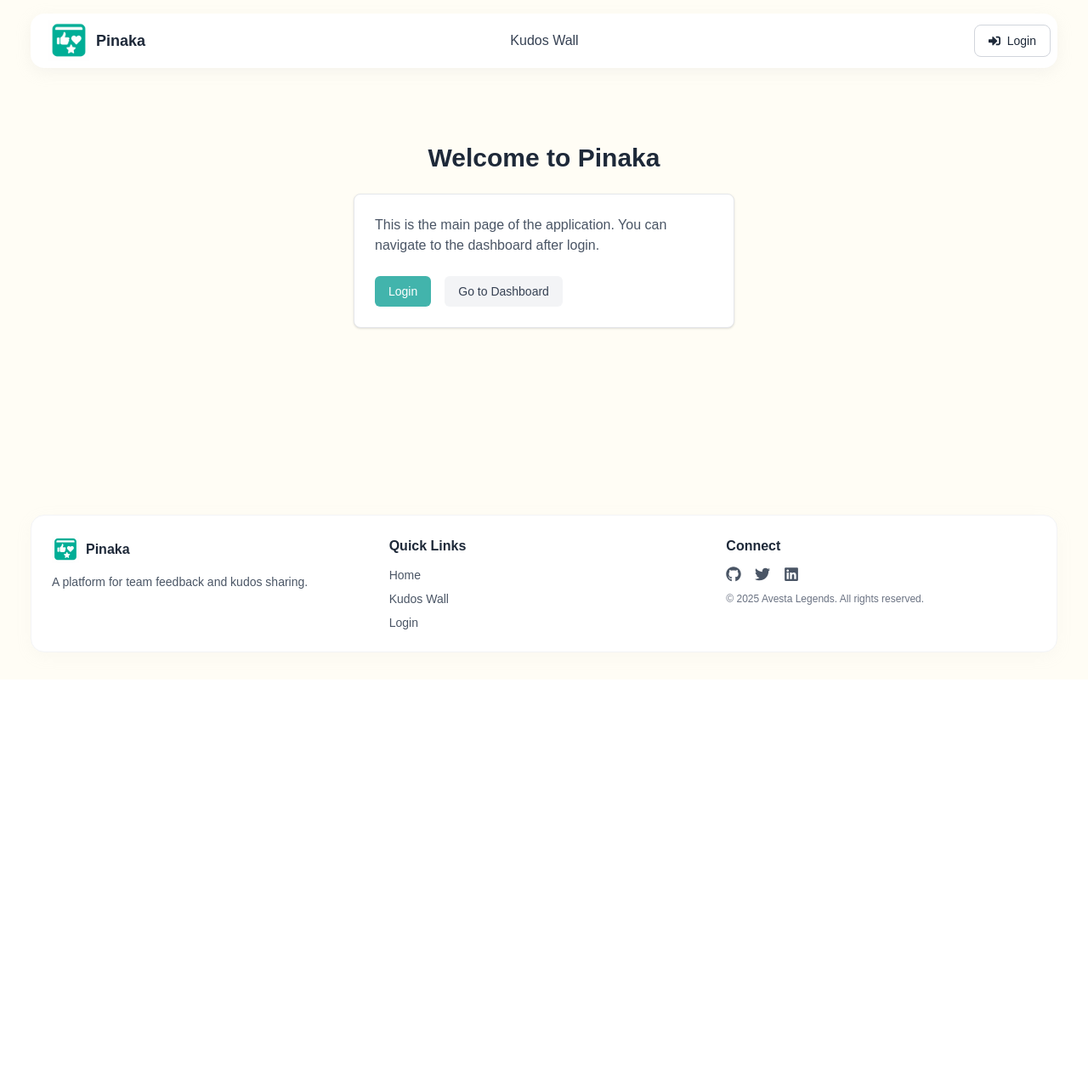
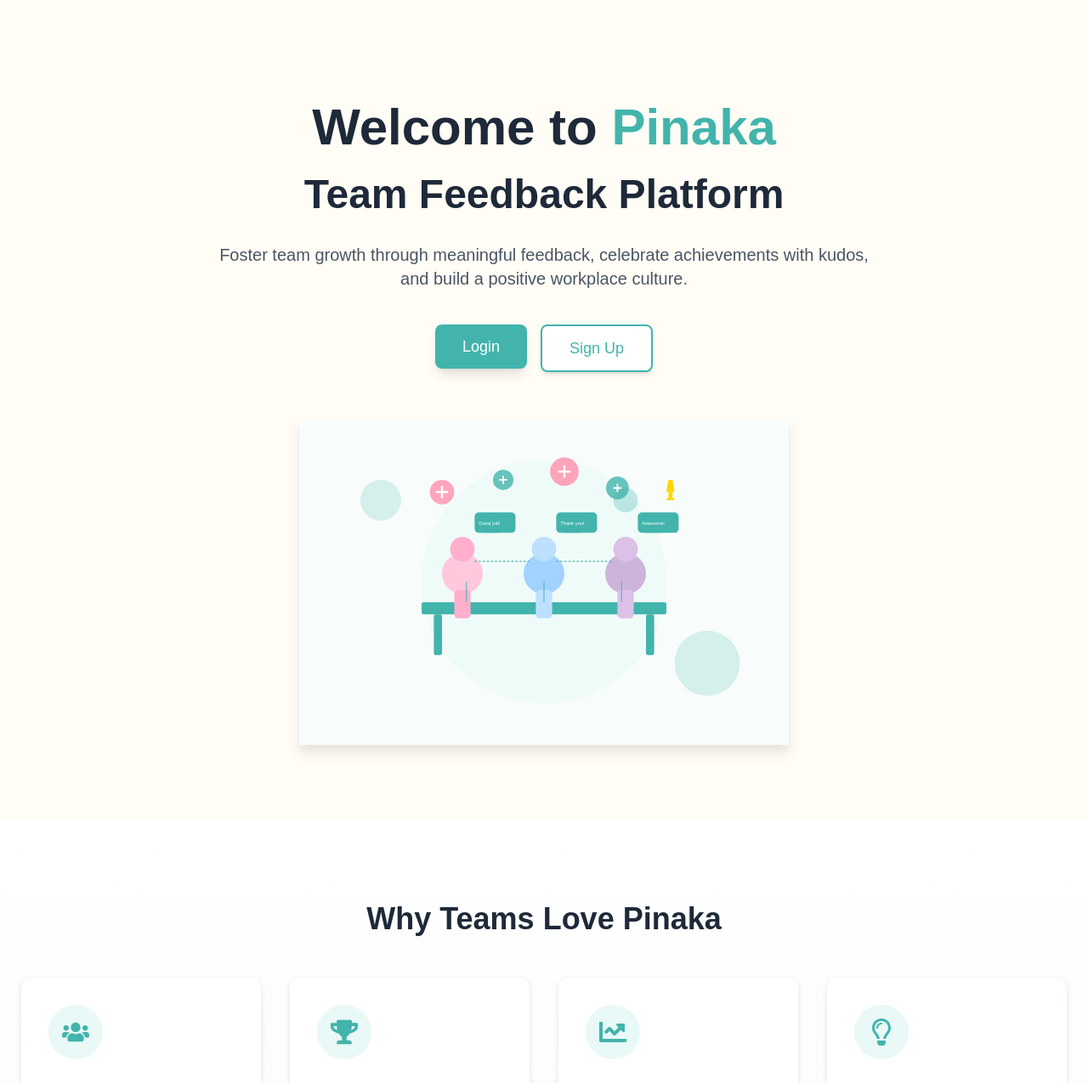
Before and after one commit to krhambaliyaavesta/pinaka-frontend, a Next.js app: page / in a window 1280 px wide. Shown: the top 1275 px of the page at 85% size. Before the commit the page ends 800 px from the top, so only its background shows below. Built offline with nearby package versions, Linux system fonts and the light colour scheme; no server answers.

Commit message:
fix: home page added
Signed-off-by: simran-at <simran.kaur@avestatechnologies.com>

```diff
--- a/package.json
+++ b/package.json
@@ -12,6 +12,7 @@
   },
   "dependencies": {
     "axios": "^1.9.0",
+    "framer-motion": "^11.18.2",
     "next": "15.3.2",
     "react": "^19.0.0",
     "react-dom": "^19.0.0",
--- /dev/null
+++ b/src/app/constants/features.ts
@@ -0,0 +1,35 @@
+import { IconType } from "react-icons";
+import { FaUsers, FaChartLine, FaRegLightbulb, FaTrophy } from "react-icons/fa";
+
+export interface Feature {
+  icon: IconType;
+  title: string;
+  description: string;
+}
+
+export const features: Feature[] = [
+  {
+    icon: FaUsers,
+    title: "Team Feedback",
+    description:
+      "Give and receive constructive feedback that helps everyone grow together.",
+  },
+  {
+    icon: FaTrophy,
+    title: "Kudos Wall",
+    description:
+      "Celebrate achievements and recognize great work in a public space.",
+  },
+  {
+    icon: FaChartLine,
+    title: "Progress Tracking",
+    description:
+      "Track individual and team growth over time with detailed analytics.",
+  },
+  {
+    icon: FaRegLightbulb,
+    title: "Actionable Insights",
+    description:
+      "Get insights that matter to help your team improve continuously.",
+  },
+];
--- a/src/app/login/page.tsx
+++ b/src/app/login/page.tsx
@@ -1,53 +1,47 @@
-import { cookies } from "next/headers";
-import { redirect } from "next/navigation";
+"use client";
+
+import { useRouter } from "next/navigation";
 import { SigninSignUp } from "@/presentation/pages/auth/SigninSignUp";
+import { useEffect, useState } from "react";
+import { useAuth } from "@/modules/auth";
+import { UserStatus } from "@/modules/auth/domain/enums";
 
-/**
- * Authentication check for the login page - redirects to kudos-wall if already authenticated
- */
-async function checkAlreadyAuthenticated() {
-  // Get the cookies
-  const cookieStore = await cookies();
-  const authToken = cookieStore.get("auth_token");
+export default function LoginPage() {
+  const [initialView, setInitialView] = useState<"signin" | "signup">("signin");
+  const router = useRouter();
+  const { user, isLoading } = useAuth();
 
-  if (authToken && authToken.value) {
-    // Verify the auth token with the backend before redirecting
-    try {
-      const response = await fetch(
-        `${process.env.NEXT_PUBLIC_API_URL}/api/auth/me`,
-        {
-          headers: {
-            Authorization: `Bearer ${authToken.value}`,
-          },
-          cache: "no-store",
-        }
-      );
+  // Effect to handle redirection when authenticated and to check local storage
+  useEffect(() => {
+    // Only redirect if we're not still loading
+    if (!isLoading) {
+      // Check if user is authenticated and approved
+      if (user && user.approvalStatus === UserStatus.APPROVED) {
+        router.push("/kudos-wall");
+        return;
+      }
 
-      if (response.ok) {
-        const responseData = await response.json();
+      // Check if we should redirect to waiting approval page
+      if (user && user.approvalStatus === UserStatus.PENDING) {
+        router.push("/waiting-approval");
+        return;
+      }
+    }
 
-        // Only redirect if the token is actually valid and has the expected structure
-        if (
-          responseData.status === "success" &&
-          responseData.data &&
-          responseData.data.id
-        ) {
-          redirect("/kudos-wall");
-        }
-      }
-    } catch (error) {
-      console.error("Auth verification error:", error);
-      // Continue to login page if verification fails
+    // Check if we should show the signup view based on localStorage
+    const storedView = localStorage.getItem("authView");
+    if (storedView === "signup") {
+      setInitialView("signup");
+      // Clear the stored view to prevent it from persisting on page refreshes
+      localStorage.removeItem("authView");
     }
+  }, [user, isLoading, router]);
+
+  // If we're still loading, return a placeholder (could be improved with a loading spinner)
+  if (isLoading) {
+    return <div className="min-h-screen bg-[#FFFDF5] flex items-center justify-center">Loading...</div>;
   }
 
-  return null;
+  // If not authenticated or auth check complete, show the login/signup page
+  return <SigninSignUp initialView={initialView} />;
 }
-
-export default async function LoginPage() {
-  // Check if user is already authenticated
-  await checkAlreadyAuthenticated();
-
-  // If not authenticated, show login page
-  return <SigninSignUp initialView="signin" />;
-}
--- a/src/app/page.tsx
+++ b/src/app/page.tsx
@@ -1,28 +1,297 @@
+"use client";
+
+import { useState, useEffect } from "react";
 import Link from "next/link";
+import Image from "next/image";
+import { motion } from "framer-motion";
+import teamCollaboration from "/public/images/team-collaboration.svg";
+import { features, Feature } from "./constants/features";
 
 export default function Home() {
+  const [isLoaded, setIsLoaded] = useState(false);
+
+  useEffect(() => {
+    setIsLoaded(true);
+  }, []);
+
+  // Animation variants
+  const containerVariants = {
+    hidden: { opacity: 0 },
+    visible: {
+      opacity: 1,
+      transition: {
+        staggerChildren: 0.2,
+        delayChildren: 0.3,
+      },
+    },
+  };
+
+  const itemVariants = {
+    hidden: { y: 20, opacity: 0 },
+    visible: {
+      y: 0,
+      opacity: 1,
+      transition: { type: "spring", stiffness: 100 },
+    },
+  };
+
+  const featureCardVariants = {
+    hidden: { opacity: 0, scale: 0.8 },
+    visible: {
+      opacity: 1,
+      scale: 1,
+      transition: { type: "spring", stiffness: 100, delay: 0.4 },
+    },
+    hover: {
+      scale: 1.05,
+      boxShadow: "0px 10px 25px rgba(0,0,0,0.1)",
+      transition: { type: "spring", stiffness: 400, damping: 10 },
+    },
+  };
+
+  const buttonVariants = {
+    hidden: { opacity: 0, scale: 0.8 },
+    visible: { opacity: 1, scale: 1 },
+    hover: {
+      scale: 1.05,
+      boxShadow: "0px 8px 15px rgba(66, 180, 172, 0.4)",
+      transition: {
+        type: "spring",
+        stiffness: 500,
+        damping: 15,
+      },
+    },
+  };
+
+  const renderButtons = () => {
     return (
-    <div className="flex flex-col items-center justify-center py-12">
-      <h1 className="text-3xl font-bold mb-6 text-gray-800">
-        Welcome to Pinaka
-      </h1>
-      <div className="bg-white p-6 rounded-lg shadow-sm border border-gray-200 w-full max-w-md">
-        <p className="text-gray-600 mb-6">
-          This is the main page of the application. You can navigate to the
-          dashboard after login.
-        </p>
+      <motion.div
+        className="flex flex-wrap justify-center gap-4"
+        variants={itemVariants}
+      >
+        <motion.div variants={buttonVariants}>
           <Link
             href="/login"
-          className="bg-[#42B4AC] text-white px-4 py-2 rounded-md text-sm inline-block mr-4"
+            className="bg-[#42B4AC] text-white px-8 py-3 rounded-lg text-lg font-medium inline-block shadow-lg transition-all duration-300 hover:bg-[#2A9D96]"
           >
             Login
           </Link>
+        </motion.div>
+        <motion.div variants={buttonVariants}>
           <Link
-          href="/dashboard"
-          className="bg-gray-100 text-gray-700 px-4 py-2 rounded-md text-sm inline-block"
+            href="/login"
+            className="bg-white text-[#42B4AC] border-2 border-[#42B4AC] px-8 py-3 rounded-lg text-lg font-medium inline-block shadow-md transition-all duration-300 hover:bg-[#F1FBF9]"
           >
-          Go to Dashboard
+            Sign Up
           </Link>
+        </motion.div>
+      </motion.div>
+    );
+  };
+
+  const renderOnLoadDecorativeElements = () => {
+    return (
+      <>
+        <div className="absolute top-8 left-8 w-16 h-16 bg-[#42B4AC] opacity-70 rounded-md transform -rotate-12 -z-10 hidden md:block"></div>
+        <div className="absolute bottom-8 right-8 w-20 h-8 bg-[#42B4AC] opacity-70 rounded-sm -z-10 hidden md:block"></div>
+        <div className="absolute bottom-20 left-1/4 w-8 h-8 bg-[#42B4AC] opacity-40 rounded-md transform rotate-45 -z-10 hidden lg:block"></div>
+        <div className="absolute top-1/3 right-12 w-4 h-16 bg-[#42B4AC] opacity-30 rounded-sm transform -rotate-12 -z-10 hidden lg:block"></div>
+      </>
+    );
+  };
+
+  const renderAnimatedIllustration = () => {
+    return (
+      <motion.div
+        className="mt-12 md:mt-16 flex justify-center"
+        variants={itemVariants}
+        transition={{ delay: 0.6 }}
+      >
+        <motion.div
+          initial={{ y: 10 }}
+          animate={{ y: -10 }}
+          transition={{
+            repeat: Infinity,
+            repeatType: "reverse",
+            duration: 2,
+            ease: "easeInOut",
+          }}
+          className="relative w-full max-w-2xl h-64 md:h-96"
+        >
+          <Image
+            src={teamCollaboration}
+            alt="Team collaboration"
+            fill
+            objectFit="contain"
+            className="drop-shadow-xl"
+          />
+        </motion.div>
+      </motion.div>
+    );
+  };
+
+  const renderFeatures = () => {
+    return (
+      <div className="grid grid-cols-1 md:grid-cols-2 lg:grid-cols-4 gap-8">
+        {features.map((feature, index) => {
+          const Icon = feature.icon;
+          return (
+            <motion.div
+              key={index}
+              className="bg-white p-8 rounded-xl shadow-md border border-gray-100"
+              variants={featureCardVariants}
+              transition={{ delay: index * 0.1 }}
+            >
+              <div className="bg-[#E8F9F7] w-16 h-16 rounded-full flex items-center justify-center mb-6">
+                <Icon className="w-8 h-8 text-[#42B4AC]" />
+              </div>
+              <h3 className="text-xl font-semibold mb-3 text-gray-800">
+                {feature.title}
+              </h3>
+              <p className="text-gray-600">{feature.description}</p>
+            </motion.div>
+          );
+        })}
+      </div>
+    );
+  };
+
+  const renderHeroSection = () => {
+    return (
+      <motion.section
+        className="flex flex-col py-16 md:py-20 relative overflow-hidden"
+        initial="hidden"
+        animate={isLoaded ? "visible" : "hidden"}
+        variants={containerVariants}
+      >
+        {/* Decorative elements */}
+        <motion.div
+          className="absolute top-1/4 left-1/4 w-20 h-20 bg-[#42B4AC] rounded-full opacity-20 -z-10"
+          initial={{ opacity: 0 }}
+          animate={{
+            opacity: [0, 0.7, 0.5, 0.7],
+          }}
+          transition={{
+            duration: 2,
+            repeat: Infinity,
+            repeatType: "reverse",
+          }}
+        />
+        <motion.div
+          className="absolute bottom-1/3 right-1/4 w-32 h-32 bg-[#42B4AC] rounded-full opacity-20 -z-10"
+          initial={{ opacity: 0 }}
+          animate={{
+            opacity: [0, 0.7, 0.5, 0.7],
+          }}
+          transition={{
+            duration: 2,
+            repeat: Infinity,
+            repeatType: "reverse",
+            delay: 0.2,
+          }}
+        />
+        <motion.div
+          className="absolute bottom-1/4 left-1/3 w-16 h-16 bg-[#42B4AC] rounded-full opacity-20 -z-10"
+          initial={{ opacity: 0 }}
+          animate={{
+            opacity: [0, 0.7, 0.5, 0.7],
+          }}
+          transition={{
+            duration: 2,
+            repeat: Infinity,
+            repeatType: "reverse",
+            delay: 0.4,
+          }}
+        />
+
+        <div className="text-center mx-auto max-w-4xl px-6 mt-8">
+          <motion.h1
+            className="text-4xl md:text-6xl font-bold mb-6 text-gray-800 leading-tight"
+            variants={itemVariants}
+          >
+            Welcome to <span className="text-[#42B4AC]">Pinaka</span>
+            <br />
+            <span className="text-3xl md:text-5xl">Team Feedback Platform</span>
+          </motion.h1>
+
+          <motion.p
+            className="text-lg md:text-xl text-gray-600 mb-10 max-w-3xl mx-auto"
+            variants={itemVariants}
+          >
+            Foster team growth through meaningful feedback, celebrate
+            achievements with kudos, and build a positive workplace culture.
+          </motion.p>
+
+          {renderButtons()}
+        </div>
+
+        {renderAnimatedIllustration()}
+      </motion.section>
+    );
+  };
+
+  return (
+    <div className="min-h-screen flex flex-col bg-[#FFFDF5] relative overflow-hidden">
+      {renderOnLoadDecorativeElements()}
+
+      <div className="flex-grow">
+        {renderHeroSection()}
+
+        <motion.section
+          className="py-16 md:py-24 bg-gradient-to-b from-white to-gray-50"
+          initial="hidden"
+          whileInView="visible"
+          viewport={{ once: true, amount: 0.2 }}
+          variants={containerVariants}
+        >
+          <div className="max-w-7xl mx-auto px-6">
+            <motion.h2
+              className="text-3xl md:text-4xl font-bold text-center mb-12 text-gray-800"
+              variants={itemVariants}
+            >
+              Why Teams Love Pinaka
+            </motion.h2>
+
+            {renderFeatures()}
+          </div>
+        </motion.section>
+
+        <motion.section
+          className="py-16 md:py-24 bg-gradient-to-br from-[#42B4AC] to-[#2C9088] text-white"
+          initial="hidden"
+          whileInView="visible"
+          viewport={{ once: true, amount: 0.2 }}
+          variants={containerVariants}
+        >
+          <div className="max-w-4xl mx-auto px-6 text-center">
+            <motion.h2
+              className="text-3xl md:text-4xl font-bold mb-6"
+              variants={itemVariants}
+            >
+              Ready to Transform Your Team Experience?
+            </motion.h2>
+            <motion.p
+              className="text-lg md:text-xl mb-10 opacity-90"
+              variants={itemVariants}
+            >
+              Join thousands of teams who use Pinaka to foster growth,
+              recognition, and positive workplace culture.
+            </motion.p>
+            <motion.div variants={itemVariants}>
+              <motion.div
+                variants={buttonVariants}
+                className="inline-block"
+              >
+                <Link
+                  href="/login"
+                  className="bg-white text-[#42B4AC] px-8 py-3 rounded-lg text-lg font-medium shadow-lg inline-block transition-all duration-300 hover:bg-[#F1FBF9]"
+                >
+                  Get Started Today
+                </Link>
+              </motion.div>
+            </motion.div>
+          </div>
+        </motion.section>
       </div>
     </div>
   );
--- a/src/presentation/layouts/common/MainLayoutWrapper.tsx
+++ b/src/presentation/layouts/common/MainLayoutWrapper.tsx
@@ -16,7 +16,7 @@
 
   // Check if current path is one that should not use MainLayout
   // These paths have their own custom layouts
-  const excludedPaths = ["/login", "/dashboard", "/waiting-approval"];
+  const excludedPaths = ["/", "/login", "/dashboard", "/waiting-approval"];
 
   // Check if current path starts with any of the excluded paths
   const shouldExcludeLayout = excludedPaths.some((path) =>
```
Also changed, not shown: public/images/team-collaboration.svg (added), 1 other file (tests, documents, lock files or other folders). Lines whose indentation alone changed are shown as unchanged.
